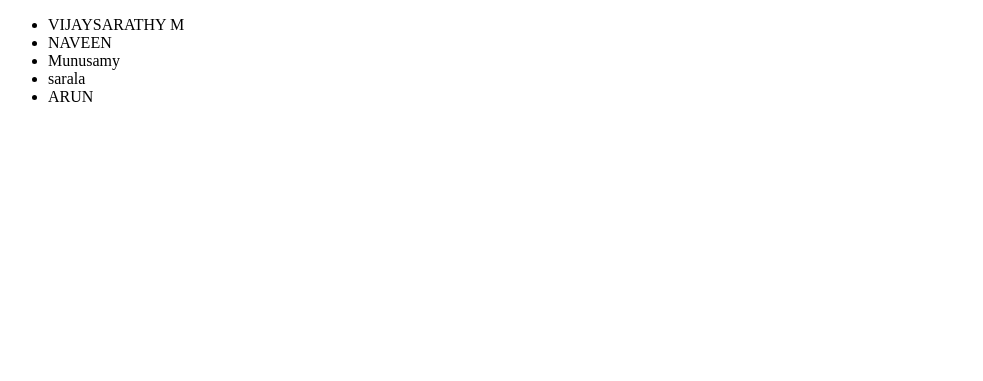
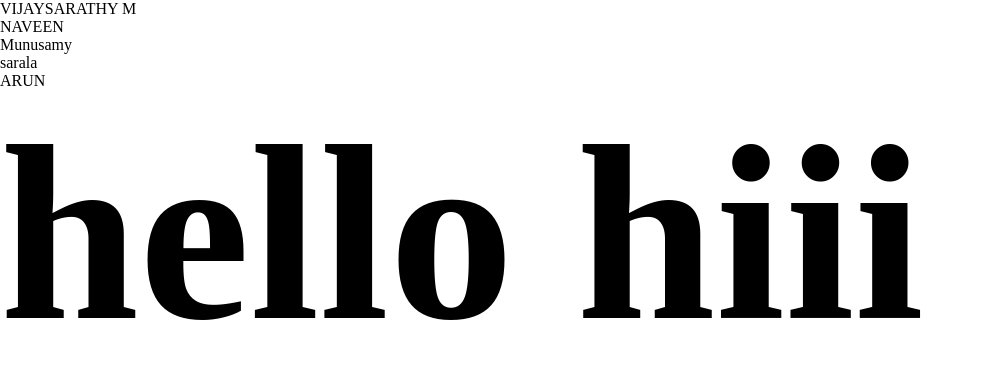
Before and after one commit to VIJAYSARATHY1401/prasad, a plain HTML site: page index.html in a window 1280 px wide. Shown: the whole page, without its empty margins (0-983 px from the left). Drawn offline with Linux system fonts and the light colour scheme.

Commit message:
styles added

```diff
--- a/index.html
+++ b/index.html
@@ -6,6 +6,7 @@
     <meta name="viewport" content="width=device-width, initial-scale=1.0" />
     <title>Document</title>
   </head>
+  <link rel="stylesheet" href="styles.css" />
   <body>
     <header>
       <ul>
@@ -16,5 +17,6 @@
         <li>ARUN</li>
       </ul>
     </header>
+    <p>hello hiii</p>
   </body>
 </html>
--- /dev/null
+++ b/styles.css
@@ -0,0 +1,13 @@
+* {
+  padding: 0;
+  margin: 0;
+  list-style-type: none;
+  border: none;
+  outline: none;
+  text-decoration: none;
+  box-sizing: border-box;
+}
+p {
+  font-weight: bolder;
+  font-size: 250px;
+}
```
